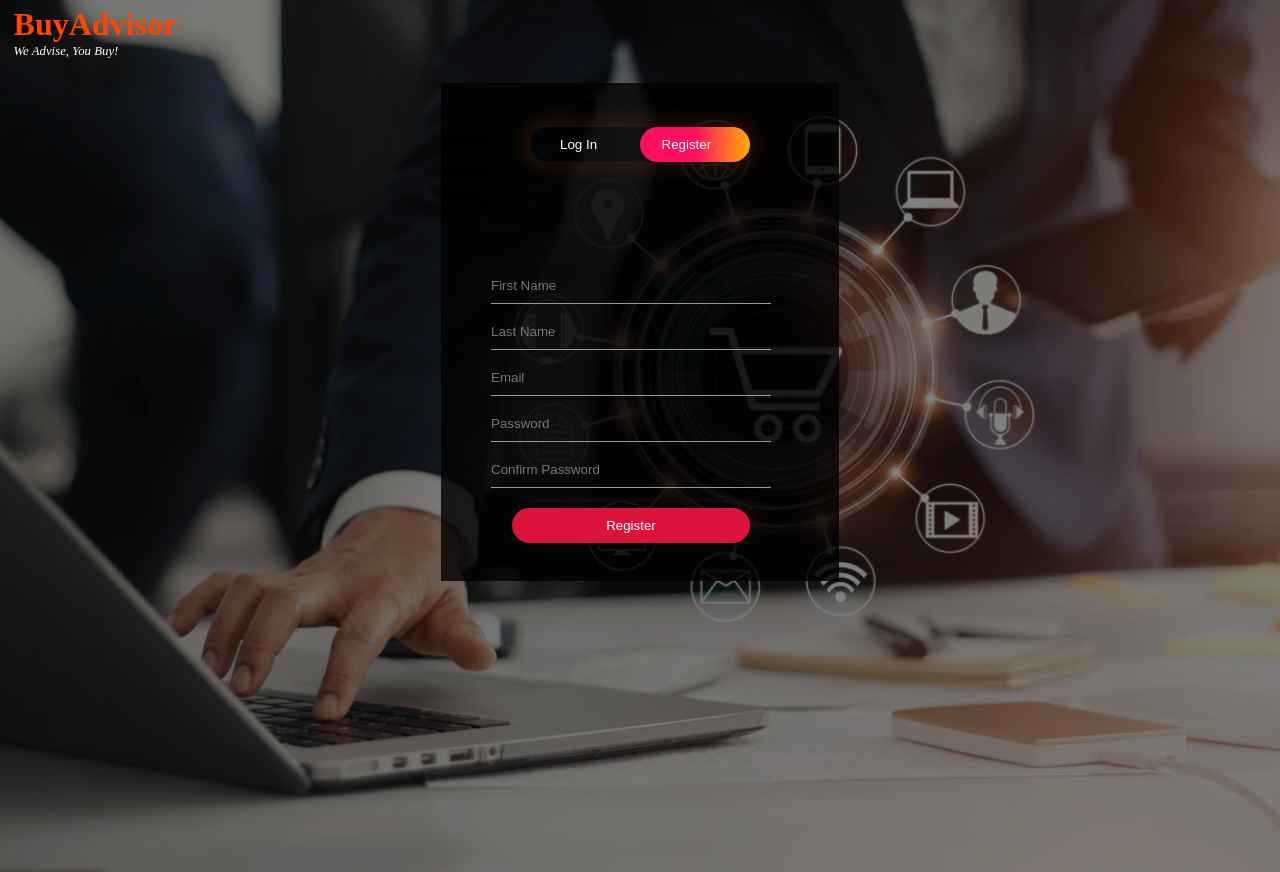
After one commit to ionathomas/BuyAdvisor, a Flask app: template templates/register.html in a window 1280 px wide. The commit adds this page. Run offline with Flask 3, Linux system fonts and the light colour scheme; the template is opened without the code that fills it, so the values that code supplies are empty.

Commit message:
Refactored code for BA-29,BA-30,BA-31,BA-32,BA-36

```diff
--- /dev/null
+++ b/app.py
@@ -0,0 +1,24 @@
+from flask import Flask, render_template
+import mainController as main
+
+app = Flask(__name__)
+controller_main = main.mainController()
+
+
+@app.route('/')
+def index():
+    return render_template("homepage.html")
+
+@app.route("/login")
+def login():
+    return controller_main.login()
+
+@app.route("/register")
+def register():
+    return controller_main.register()
+
+
+if __name__ == '__main__':
+    app.run(static_url_path='',
+            static_folder='BuyAdvisor/static',
+            template_folder='BuyAdvisor/templates')
--- a/login_register_page.css
+++ b/static/css/login.css
@@ -3,76 +3,45 @@
     padding: 0;
     font-family: sans-serif ;
 }
- .main{
+.main{
     width: 100%;
-    background: linear-gradient(to top, rgba(0,0,0,0.5)50%,rgba(0,0,0,0.5)50%), url(image.png);
     background-position: center;
     background-size: cover;
     height: 109vh;
 }
-.navbar{
-    width: 1200px;
-    height: 75px;
-    margin: auto;
-    text-align: center; /*EXTRA LINE FOR MAKING IT CENTER */
-}
-.icon{
-    width: 200px;
-    /* float: left; */
-    display: inline-block;
-    height: 70px;
-}
-.logo{
-    color: crimson;
-    font-size: 35px;
-    font-family: Arial;
-    padding-left: 20px;
-    /* float: left; */
-    display: inline-block;
-    padding-top: 5px; /* 10px from top */
-}
-.tagline {
-    padding-left: 50px; /* to aligin it in center with logo */
-    text-align: center;
-    font-size: 10px;
-    color: #fff;
-}
+
 .hero{
-
-    height: 100%;
     width: 100%;
-    background-image: linear-Gradient(rgba(0,0,0,0.4,),rgba(0,0,0,0.4,));
-    background-position: centre;
+    background-position: center;
     background-size: cover;
-    position:centre;
+    position: relative;
     display: flex;
     justify-content: center;
     align-items: center;
-    height: 100vh;
 }
+
 .input-group .submit-btn {
         margin-top: 15px;
-    }
+}
 
 .form-box{
     width: 380px;
     height: 480px;
     position: relative;
-    margin: 6% auto;
-    background:linear-gradient(to top, rgba(0,0,0,0.8)20%,rgba(0,0,0,0.8)20%);;
-    padding: 5px;
+    background:linear-gradient(to top, rgba(0,0,0,0.8)20%,rgba(0,0,0,0.8)20%);
+    padding: 9px;
     overflow: hidden;
-    padding-top: 10px;
+}
 
-}
 .button-box{
-     width: 220px;
+    width: 220px;
     margin: 35px auto;
     position: relative;
     box-shadow: 0 0 20px 9px #ff61241f;
     border-radius: 30px;
     color:#fff;
 }
+
 .toggle-button{
     padding: 10px 30px;
     cursor: pointer;
@@ -82,6 +51,7 @@
     position: relative;
     color:#fff;
 }
+
 #btn{
     top: 0;
     left: 0;
@@ -94,6 +64,7 @@
     display: flex;
     color:white;
 }
+
 .input-group{
     top: 180px;
     position: absolute;
@@ -128,21 +99,26 @@
     border-radius: 30px;
     color: white;
 }
+
 .chech-box{
     margin: 30px 10px 30px 0;
 }
+
 span{
     color: #777;
     font-size: 12px;
     bottom: 68px;
     poistion: absolute;
 }
+
 #login{
     left: 50px;
 }
+
 #register{
     left: 450px;
 }
+
 .submit-btn:hover{
 
     background: #fff;
--- /dev/null
+++ b/static/css/logo.css
@@ -0,0 +1,41 @@
+.navbar{
+    width: 100%;
+    height: 75px;
+}
+
+.icon{
+    display: inline-block;
+    height: 70px;
+    margin: 0.5%;
+    padding-left: 0.5%;
+    padding-right: 0.5%;
+    padding-bottom: 0.002%;
+    padding-top: 0.002%;
+    text-align:left;
+    cursor:pointer;
+}
+
+.logo{
+    margin: 0.5%;
+    color:orangered;
+    font-size: 200%;
+    font-family: Ariel;
+    display: inline;
+    text-align: center;
+}
+
+.tagline {
+    margin: 0.5%;
+    font-size: 80%;
+    color: #fff;
+    font-family: "Cooper Black";
+    font-style: oblique;
+}
+
+body {
+  background-image: linear-gradient(to top, rgba(0,0,0,0.5)70%,rgba(0,0,0,0.5)70%), url(../img/background.png);
+  height: 100%;
+  background-position: center;
+  background-repeat: no-repeat;
+  background-size: cover;
+}
--- /dev/null
+++ b/templates/register.html
@@ -0,0 +1,65 @@
+<!DOCTYPE html>
+<html>
+<head>
+    <title>Login and Registration form</title>
+    <link rel="stylesheet" href="static/css/login.css">
+    <link rel="stylesheet" href="static/css/logo.css">
+
+</head>
+<body>
+    <div class="main">
+        <div class="navbar">
+            <div class="icon" onclick="location.href='/'">
+               <h2 class="logo">BuyAdvisor</h2>
+                <p class="tagline">We Advise, You Buy!</p>
+            </div>
+
+            <div class="hero">
+                <div class="form-box">
+                    <div class="button-box">
+                        <div id="btn"></div>
+                        <button type="button" class="toggle-button" onclick="login()">Log In</button>
+                        <button type="button" class="toggle-button" onclick="register()">Register</button>
+                    </div>
+                    <form id="register" class="input-group">
+                        <input type="text" class="input-field" placeholder="First Name" required>
+                        <input type="text" class="input-field" placeholder="Last Name" required>
+                        <input type="email" class="input-field" placeholder="Email" required>
+                        <input type="password" class="input-field" placeholder="Password" required>
+                        <input type="password" class="input-field" placeholder="Confirm Password" required>
+
+                        <button type="submit" class="submit-btn">Register</button>
+                    </form>
+                </div>
+            </div>
+        </div>
+    </div>
+
+    <script>
+
+        //var x = document.getElementById("login");
+        var y = document.getElementById("register");
+        var z = document.getElementById("btn");
+
+        //x.style.left = "-400px";
+        y.style.left = "50px";
+        z.style.left = "110px";
+        z.click();
+
+        function register() {
+            //x.style.left = "-400px";
+            y.style.left = "50px";
+            z.style.left = "110px";
+            location.href="/register"
+
+        }
+
+        function login() {
+            //x.style.left = "50px";
+            y.style.left = "450px";
+            z.style.left = "0";
+            location.href="/login"
+        }
+    </script>
+</body>
+</html>
```
Also changed, not shown: login_register_page.html (deleted, +0 -59 lines), mainController.py (added, +8 -0 lines), main_page.css (deleted, +0 -205 lines), main_page.html (deleted, +0 -54 lines), static/css/homepage.css (added, +58 -0 lines), templates/homepage.html (added, +37 -0 lines), templates/login.html (added, +61 -0 lines), static/img/background.png (renamed from image.png), website_background.png (deleted).
